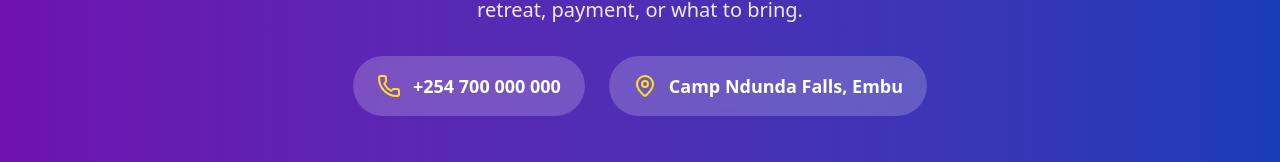
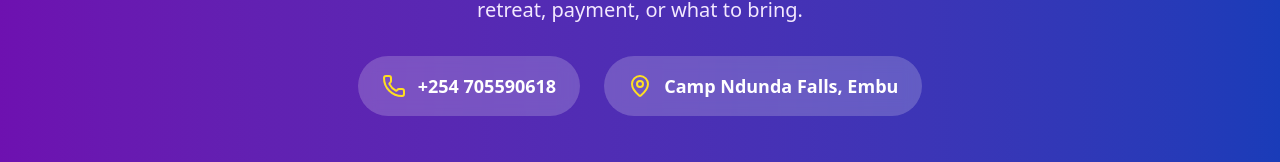
Before and after one commit to Inifinitech/ndunda, a Next.js app: page / in a window 1280 px wide. Shown: the part 7593-7755 px from the top of the page. Built offline with nearby package versions, Linux system fonts and the light colour scheme.

Commit message:
udpates changes

```diff
--- a/src/app/page.tsx
+++ b/src/app/page.tsx
@@ -293,7 +293,7 @@
           <div className="flex flex-col sm:flex-row gap-6 justify-center items-center">
             <div className="flex items-center bg-white/20 backdrop-blur-sm px-6 py-4 rounded-full">
               <Phone className="w-6 h-6 mr-3 text-yellow-300" />
-              <span className="text-lg font-semibold">+254 700 000 000</span>
+              <span className="text-lg font-semibold">+254 705590618</span>
             </div>
             <div className="flex items-center bg-white/20 backdrop-blur-sm px-6 py-4 rounded-full">
               <MapPin className="w-6 h-6 mr-3 text-yellow-300" />
```
